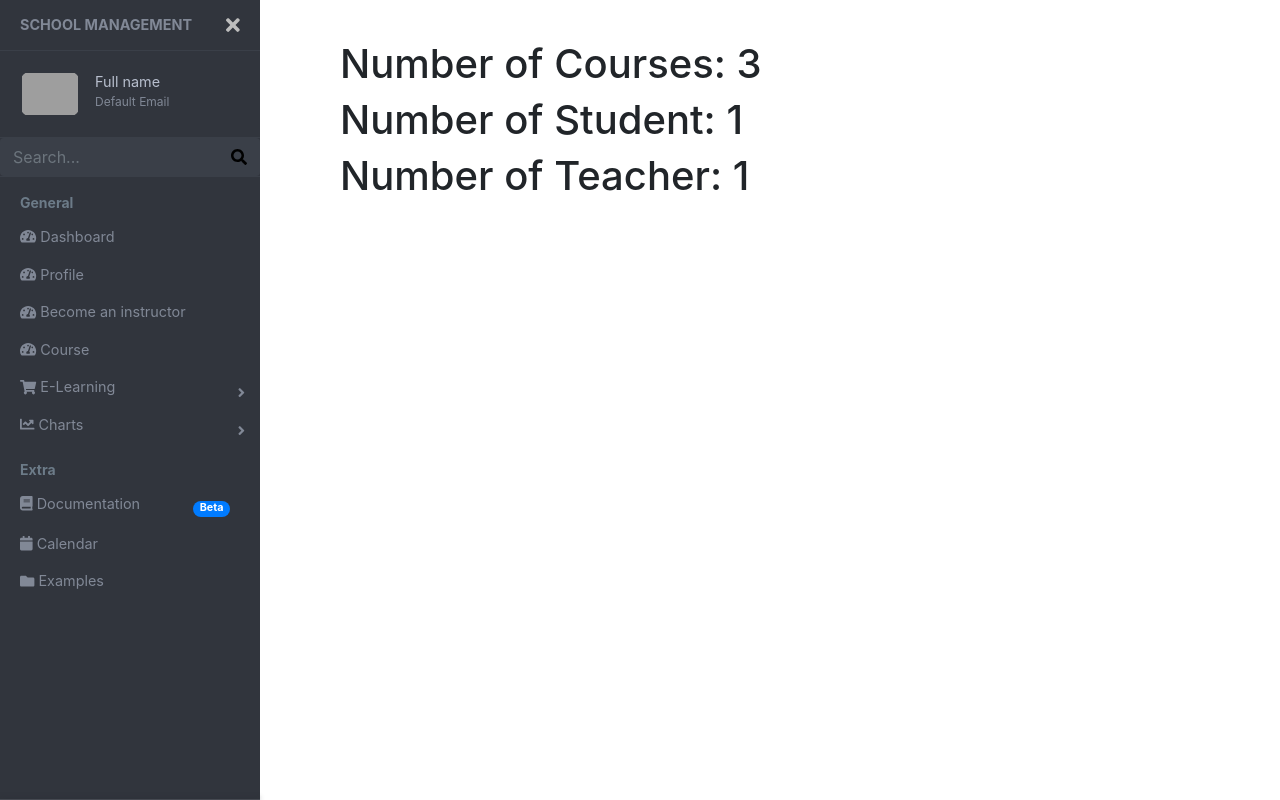
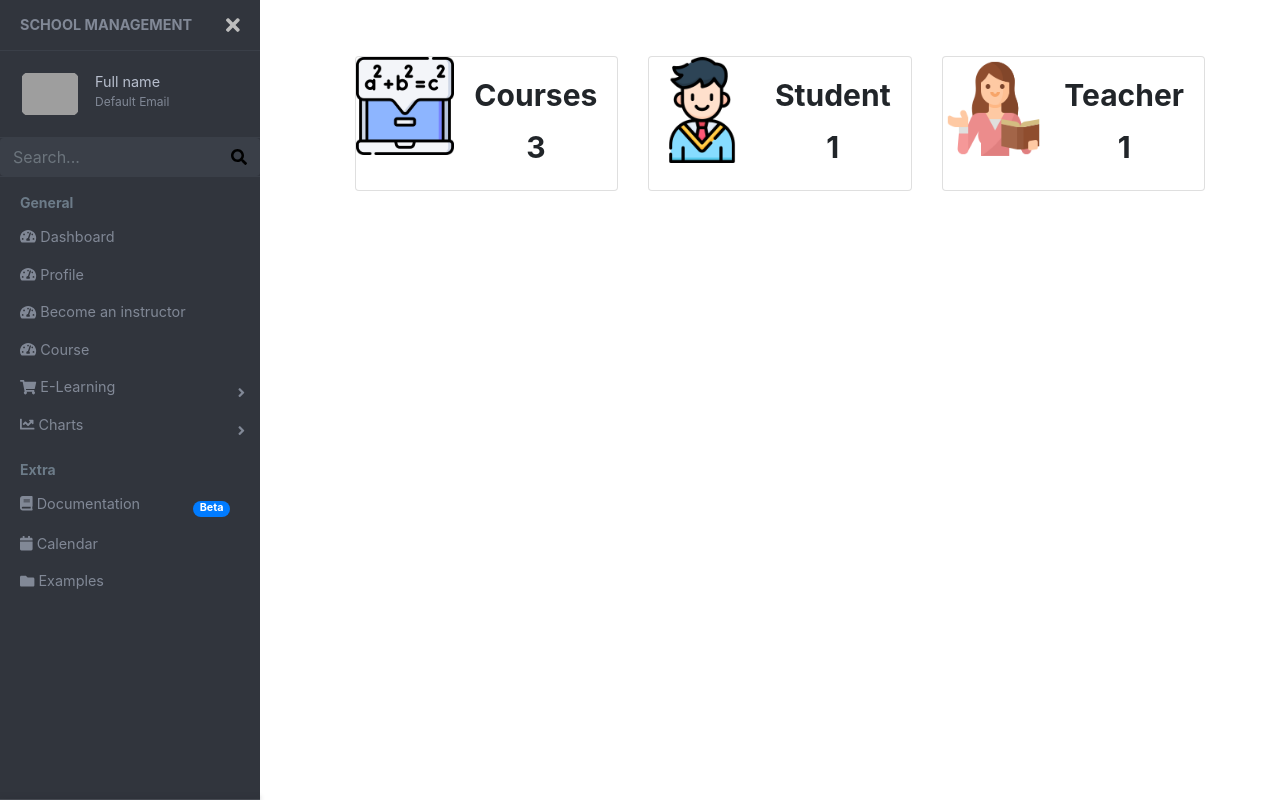
Before and after one commit to tsephel/MyEd, a Django app: page / in a window 1280 px wide. Run offline with Django 3.2, Linux system fonts and the light colour scheme; data comes from the database, SQL or seed files in the repository; some libraries are stand-ins or nearby versions; grey boxes are pictures that could not be loaded.

Commit message:
design change for dashboard

```diff
--- a/myproject/course/templates/apps/dashboard.html
+++ b/myproject/course/templates/apps/dashboard.html
@@ -3,10 +3,56 @@
 
 
 {% block content %}
+	<div class="dashboard-num container-fluid">
+	    <div class="row text-center">
+	        <div class="col-lg-4 col-md-6 col-12 mt-3">
+	            <div class="card">
+	                <div class="card-horizontal">
+	                    <div class="icon-img">
+	                        <img class="img-fluid" src="{% static 'images/math.png' %}" alt="Card image cap">
+	                    </div>
+	                    <div class="card-body">
+	                        <h4 class="card-title">Courses</h4>
+	                        <p class="card-text">{{course_count}}</p>
+	                    </div>
+	                </div>
 
-<h1> Number of Courses: {{course_count}}</h1>
-<h1> Number of Student: {{student_count}}</h1>
-<h1> Number of Teacher: {{teacher_count}}</h1>
+	            </div>
+	        </div>
+
+	        <div class="col-lg-4 col-md-6 col-12 mt-3">
+	            <div class="card">
+	                <div class="card-horizontal">
+	                    <div class="icon-img">
+	                        <img class="img-fluid" src="{% static 'images/student.png' %}" alt="Card image cap">
+	                    </div>
+	                    <div class="card-body">
+	                        <h4 class="card-title">Student</h4>
+	                        <p class="card-text">{{student_count}}</p>
+	                    </div>
+	                </div>
+
+	            </div>
+	        </div>
+
+	        <div class="col-lg-4 col-md-6 col-12 mt-3">
+	            <div class="card">
+	                <div class="card-horizontal">
+	                    <div class="icon-img">
+	                        <img class="img-fluid" src="{% static 'images/teacher.png' %}" alt="Card image cap">
+	                    </div>
+	                    <div class="card-body">
+	                        <h4 class="card-title">Teacher</h4>
+	                        <p class="card-text">{{teacher_count}}</p>
+	                    </div>
+	                </div>
+
+	            </div>
+	        </div>
+	    </div>
+	</div>
+
+
 
 
 
--- a/myproject/course/views.py
+++ b/myproject/course/views.py
@@ -149,6 +149,7 @@
             verify = verify_form.save(commit=False)
             verify.user = request.user
             verify.save()
+
     else:
         verify_form = VerificationForm()
 
--- a/myproject/static/style.css
+++ b/myproject/static/style.css
@@ -509,6 +509,27 @@
 
 } */
 
+
+/*---------------Dashbiard -------------*/
+
+.card-horizontal {
+    display: flex;
+    flex: 1 1 auto;
+}
+
+.dashboard-num h4, p{
+  font-size: 30px;
+  font-weight: bold;
+}
+
+@media screen and (max-width: 768px) {
+   .dashboard-num h4, p{
+      font-size: 18px;
+      font-weight: bold;
+    }
+}
+
+
 /* ---------main page ---------------*/
 .main-body{
   background-color: #003E4E;
```
Also changed, not shown: myproject/static/images/math.png (added), myproject/static/images/student.png (added), myproject/static/images/teacher.png (added).
